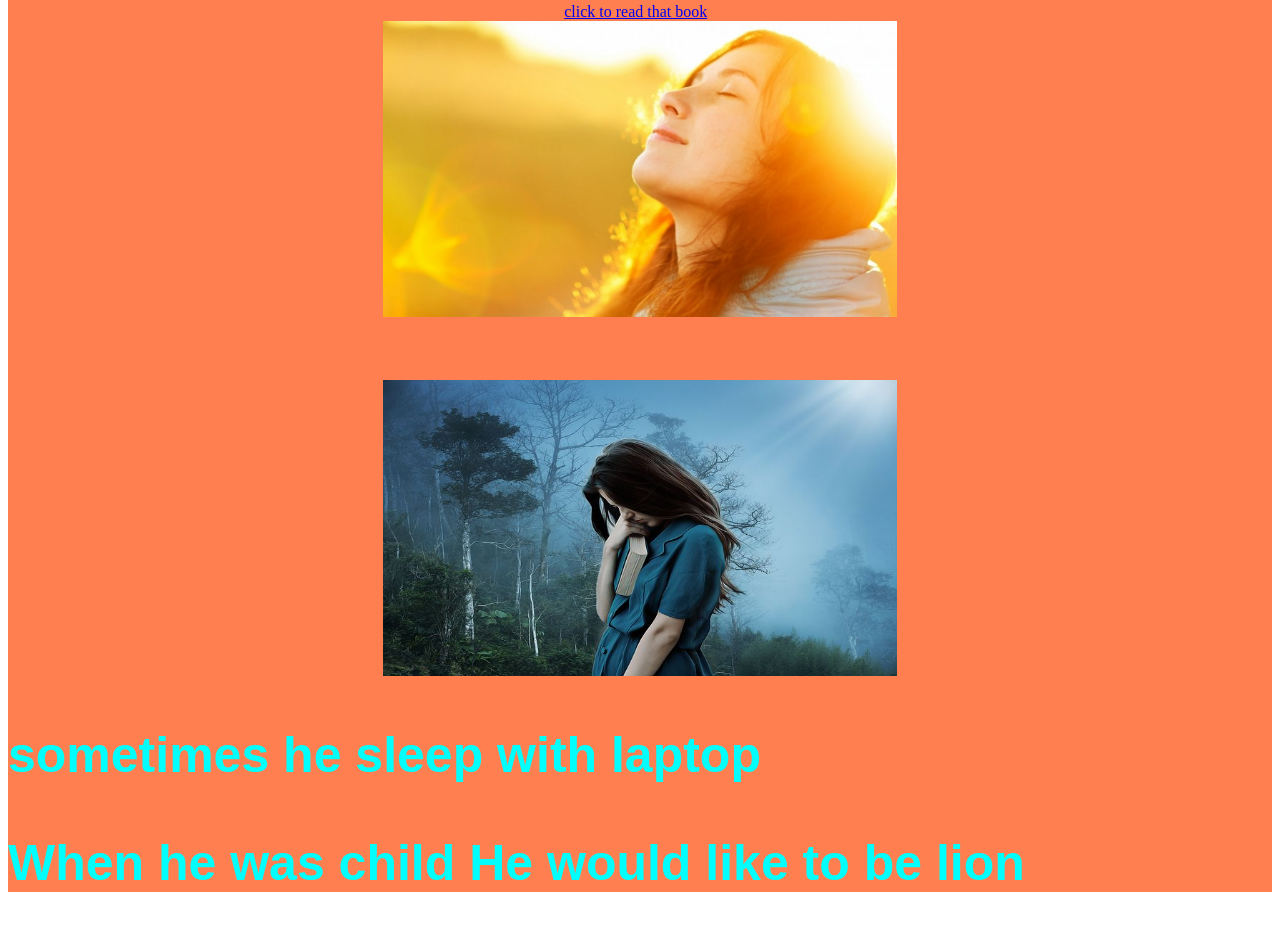
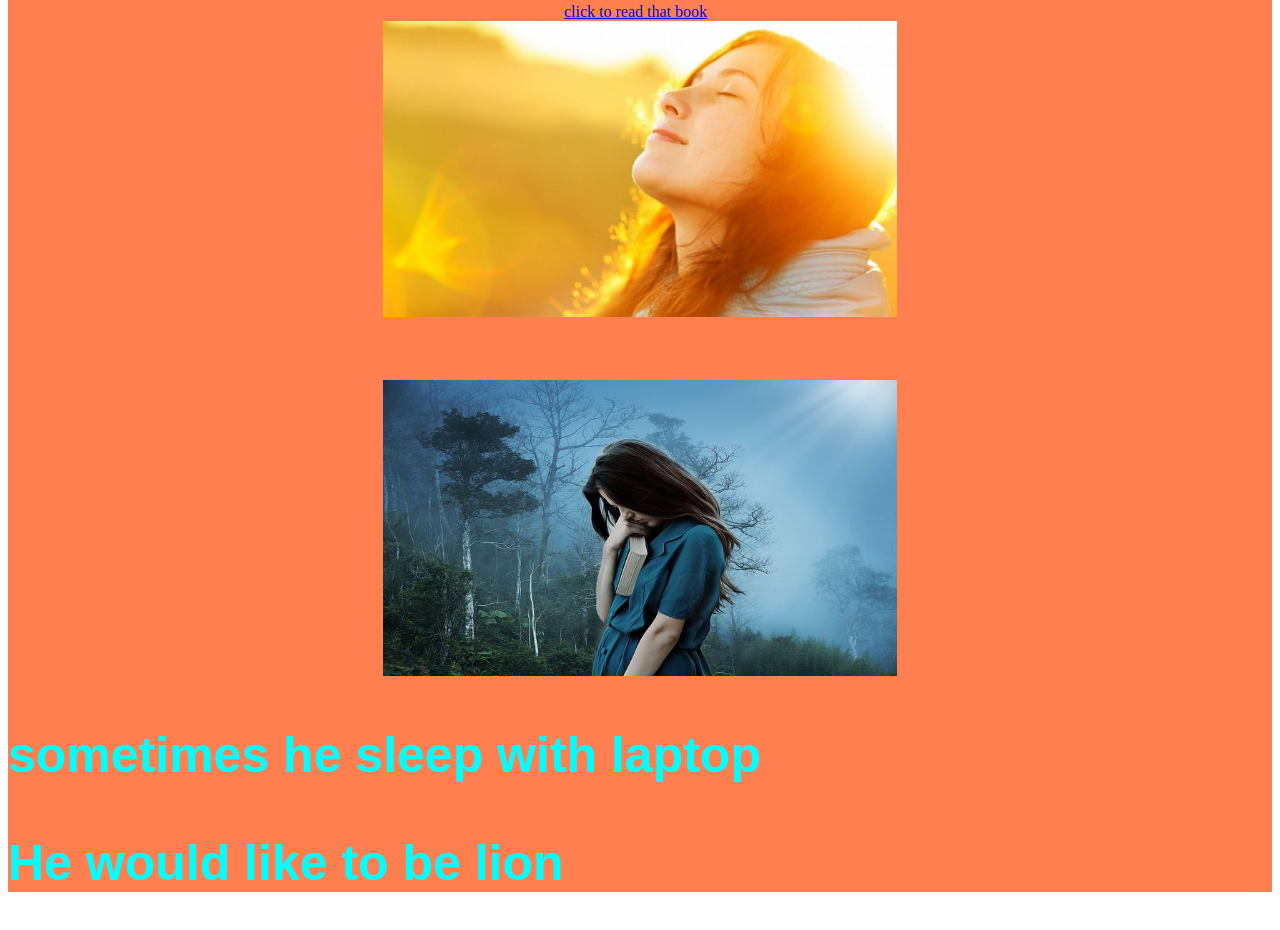
Before and after one commit to rasulceek/RasulDesign, a plain HTML site: page index.html in a window 1280 px wide. Shown: the part 2573-3503 px from the top of the page. Drawn offline with Linux system fonts and the light colour scheme; a script that the page names is missing.

Commit message:
new version1

```diff
--- a/index.html
+++ b/index.html
@@ -32,7 +32,7 @@
   <img class="imgSize centerImg" src="img/happy.jpg" alt="">
   <img class="imgSize centerImg" style="margin-top: 5%" src="img/girl-3421489__480.jpg" alt="">
   <h3 class="color">sometimes he sleep with laptop</h3>
-  <h3 class="color">When he was child He would like to be lion</h3></div>
+  <h3 class="color"> He would like to be lion</h3></div>
 
 
 
```
